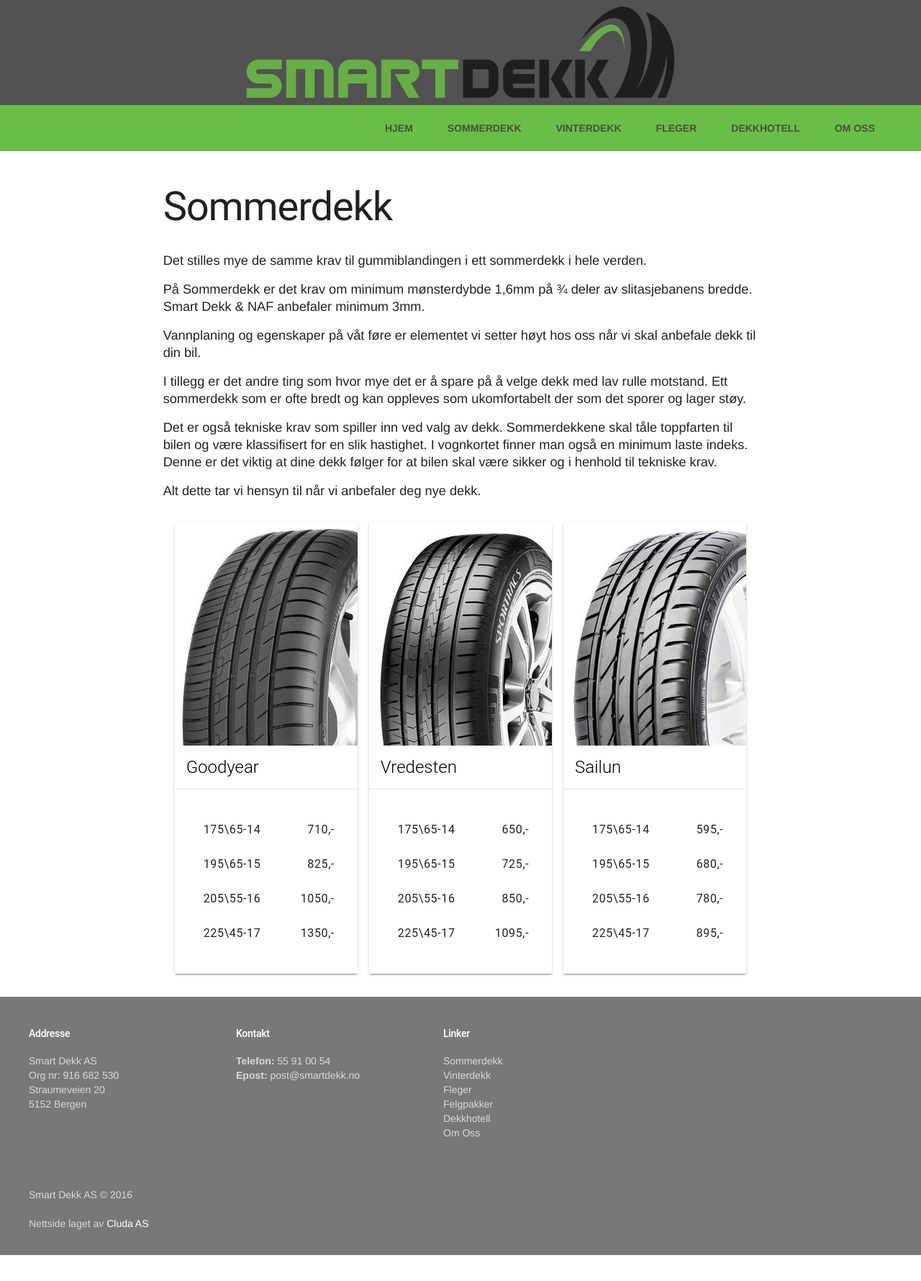
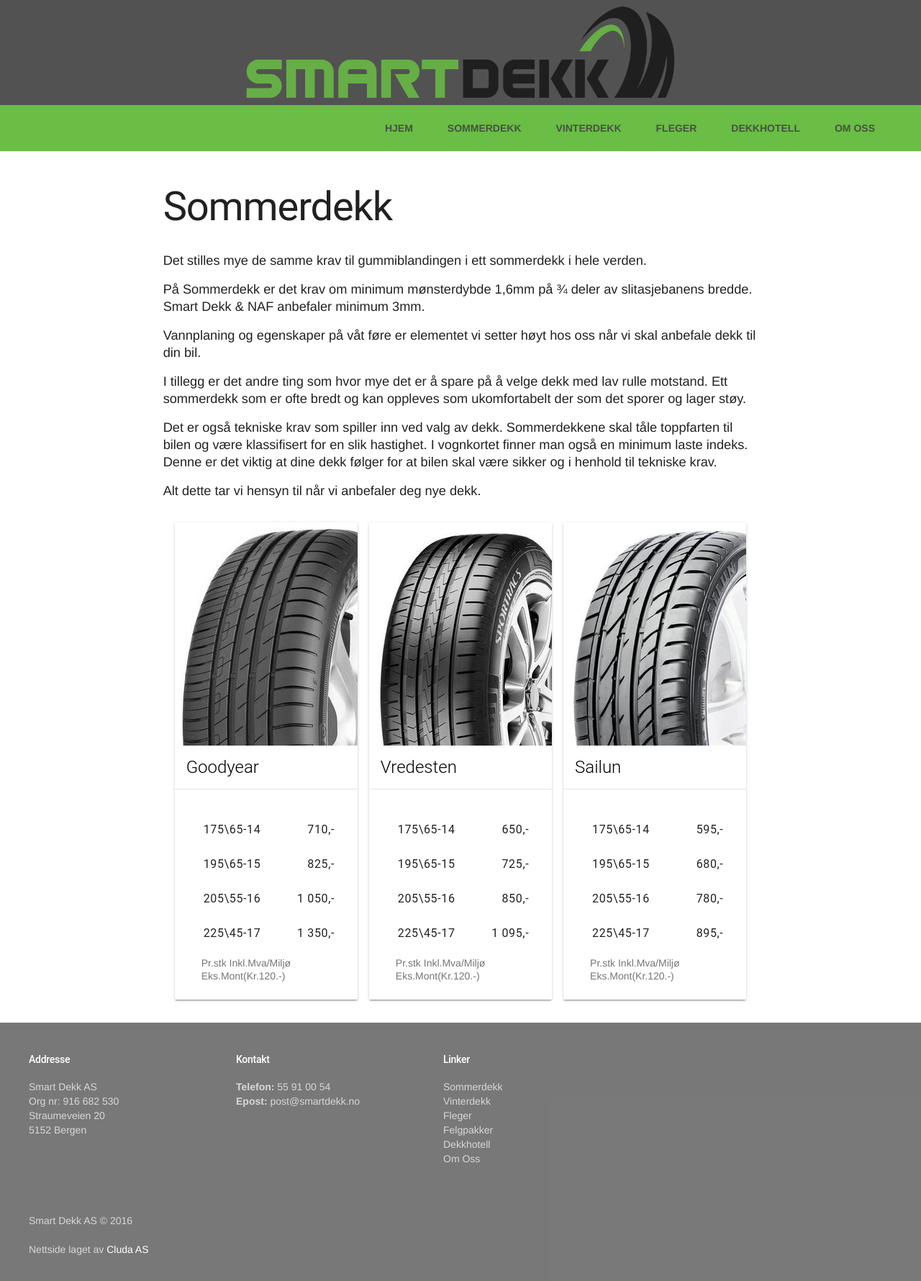
Before and after one commit to cluda/smartdekk.no, a Jekyll site: the page built from sommerdekk.html, in a window 1280 px wide. Shown: the whole page at 72% size. Built offline with Jekyll 4.4.1, drawn with Linux system fonts in a browser that asks for light colours; nearby versions of some CDN libraries.

Commit message:
fix pricing

```diff
--- a/_includes/tilbud.html
+++ b/_includes/tilbud.html
@@ -29,7 +29,7 @@
   </div>
   <div class="mdl-card__actions">
     <p class="dekk-link mdl-typography--text-uppercase">
-      fra kr. 6495,-
+      fra kr. 6 495,-
     </p>
   </div>
 </div>
@@ -46,7 +46,7 @@
   </div>
   <div class="mdl-card__actions">
     <p class="dekk-link mdl-typography--text-uppercase">
-      fra kr. 7495,-
+      fra kr. 7 495,-
     </p>
   </div>
 </div>
@@ -63,7 +63,7 @@
   </div>
   <div class="mdl-card__actions">
     <p class="dekk-link mdl-typography--text-uppercase">
-      fra kr. 8495,-
+      fra kr. 8 495,-
     </p>
   </div>
 </div>
--- a/_sass/_dekk.scss
+++ b/_sass/_dekk.scss
@@ -11,3 +11,7 @@
     margin: auto;
   }
 }
+
+.pris-info {
+   margin-left: 13px;
+}
--- a/sommerdekk.html
+++ b/sommerdekk.html
@@ -6,17 +6,20 @@ title: Sommerdekk
   Det stilles mye de samme krav til gummiblandingen i ett sommerdekk i hele verden.
 </p>
 <p>
-På Sommerdekk er det krav om minimum mønsterdybde 1,6mm på ¾ deler av slitasjebanens bredde. Smart Dekk & NAF anbefaler minimum 3mm.
+  På Sommerdekk er det krav om minimum mønsterdybde 1,6mm på ¾ deler av slitasjebanens bredde. Smart Dekk & NAF anbefaler minimum
+  3mm.
 </p>
 <p>
-Vannplaning og egenskaper  på våt føre er elementet vi setter høyt hos oss når vi skal anbefale dekk til din bil.
+  Vannplaning og egenskaper på våt føre er elementet vi setter høyt hos oss når vi skal anbefale dekk til din bil.
 </p>
 <p>
-I tillegg er det andre ting  som hvor  mye det er å spare på å velge dekk med lav rulle motstand. Ett sommerdekk som er ofte bredt og kan oppleves som ukomfortabelt der som det sporer og lager støy.
+  I tillegg er det andre ting som hvor mye det er å spare på å velge dekk med lav rulle motstand. Ett sommerdekk som er ofte
+  bredt og kan oppleves som ukomfortabelt der som det sporer og lager støy.
 </p>
 <p>
-Det er også tekniske krav som spiller inn ved valg av dekk.
-Sommerdekkene skal tåle toppfarten til bilen og være klassifisert for en slik hastighet. I vognkortet finner man også en minimum laste indeks. Denne er det viktig at dine dekk følger for at bilen skal være sikker og i henhold til tekniske krav.
+  Det er også tekniske krav som spiller inn ved valg av dekk. Sommerdekkene skal tåle toppfarten til bilen og være klassifisert
+  for en slik hastighet. I vognkortet finner man også en minimum laste indeks. Denne er det viktig at dine dekk følger for
+  at bilen skal være sikker og i henhold til tekniske krav.
 </p>
 <p>
   Alt dette tar vi hensyn til når vi anbefaler deg nye dekk.
@@ -44,12 +47,15 @@ Alt dette tar vi hensyn til når vi anbefaler deg nye dekk.
             </div>
             <div class="mdl-list__item">
               <span class="mdl-list__item-primary-content"><span>205\55-16</span></span>
-              1050,-
+              1 050,-
             </div>
             <div class="mdl-list__item">
               <span class="mdl-list__item-primary-content"><span>225\45-17</span></span>
-              1350,-
+              1 350,-
             </div>
+          </div>
+          <div class="pris-info">
+            Pr.stk Inkl.Mva/Miljø Eks.Mont(Kr.120.-)
           </div>
         </div>
       </div>
@@ -80,8 +86,11 @@ Alt dette tar vi hensyn til når vi anbefaler deg nye dekk.
             </div>
             <div class="mdl-list__item">
               <span class="mdl-list__item-primary-content"><span>225\45-17</span></span>
-              1095,-
+              1 095,-
             </div>
+          </div>
+          <div class="pris-info">
+            Pr.stk Inkl.Mva/Miljø Eks.Mont(Kr.120.-)
           </div>
         </div>
       </div>
@@ -115,8 +124,11 @@ Alt dette tar vi hensyn til når vi anbefaler deg nye dekk.
               895,-
             </div>
           </div>
+          <div class="pris-info">
+            Pr.stk Inkl.Mva/Miljø Eks.Mont(Kr.120.-)
           </div>
         </div>
       </div>
     </div>
   </div>
+</div>
```
Also changed, not shown: dekkhotell.html (+11 -3 lines). Lines whose indentation alone changed are shown as unchanged.
